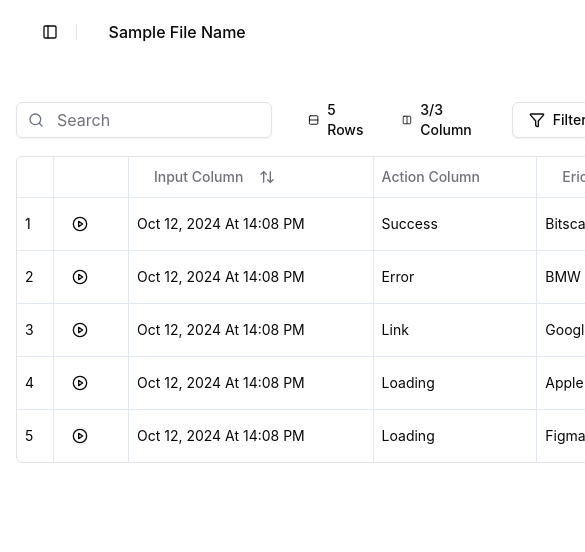
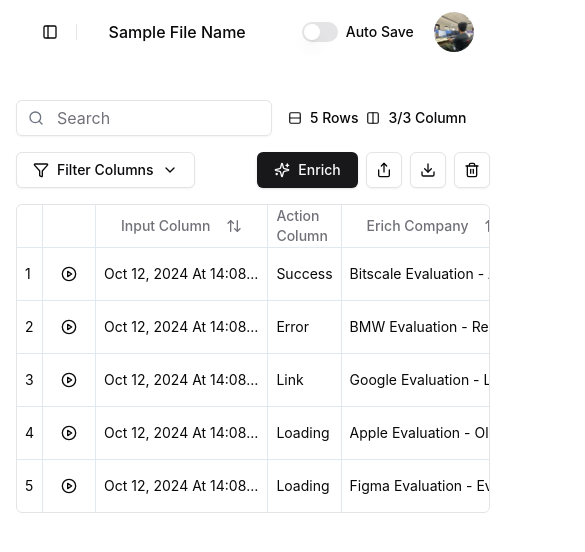
Before and after one commit to Vaibhav-tech-ai/dashboard-wfe, a React (Vite) app: page / in a window 390 px wide. Shown: the top 552 px of the page, 585 px wide, since content can reach past the window. Built offline with nearby package versions, Linux system fonts and the light colour scheme.

Commit message:
Added responsiveness to the table.

```diff
--- a/src/components/DataTable.jsx
+++ b/src/components/DataTable.jsx
@@ -61,6 +61,7 @@ import {
 } from "@/components/ui/dropdown-menu";
 
 import { useSelector } from "react-redux";
+import { useIsMobile } from "@/hooks/use-mobile";
 
 const data = [
   {
@@ -183,7 +184,7 @@ export function DataTable() {
   const [globalFilter, setGlobalFilter] = React.useState([]);
   const columns = useSelector((state) => state.root.columns);
   const [newColPop, setnewColPop] = React.useState(false);
-
+  const isMobile = useIsMobile();
   const table = useReactTable({
     data,
     columns: [
@@ -230,11 +231,12 @@ export function DataTable() {
   });
 
   return (
-    <div className="flex flex-1 flex-col gap-4 p-4 w-full">
+    <div className="flex flex-1 flex-col gap-4 p-4 w-[100%]">
+      {!isMobile ? (
         <div className="flex items-center justify-between">
-        <div className="flex items-center space-x-4 gap-5">
-          <div className="relative">
-            <Search className="absolute left-3 top-2.5 h-4 w-4 text-gray-500" />
+          <div className="flex items-center space-x-4 gap-5 flex-wrap">
+            <div className="relative ">
+              <Search className="absolute left-3 top-2.5 h-4 w-4 text-gray-500 max-w-full" />
               <Input
                 placeholder="Search"
                 className="pl-10 w-64"
@@ -242,6 +244,8 @@ export function DataTable() {
                 onChange={(event) => table.setGlobalFilter(event.target.value)}
               />
             </div>
+            <div className="flex gap-2 items-center">
+              {" "}
               <div className="flex gap-2 items-center">
                 <Rows className="w-[14px]" />
                 <span className="text-sm font-medium">{data.length} Rows</span>
@@ -252,6 +256,8 @@ export function DataTable() {
                   {columns.length - 2}/{columns.length - 2} Column
                 </span>
               </div>
+            </div>
+
             {/*
           <Button className="flex gap-2 items-center">
             <Filter className="w-[14px]" />
@@ -288,13 +294,8 @@ export function DataTable() {
                   })}
               </DropdownMenuContent>
             </DropdownMenu>
-
-          <div className="flex gap-2 items-center">
-            <ArrowUpDown className="w-[14px]" />
-            <span className="text-sm font-medium">Sort</span>
           </div>
-        </div>
-        <div className="flex items-center space-x-2 ml-auto">
+          <div className="flex items-center space-x-2">
             <Button>
               <Stars />
               Enrich
@@ -311,6 +312,87 @@ export function DataTable() {
             </Button>
           </div>
         </div>
+      ) : (
+        <div>
+          {" "}
+          <div className="flex flex-col gap-4">
+            <div className="flex items-center space-x-4">
+              <div className="relative">
+                <Search className="absolute left-3 top-2.5 h-4 w-4 text-gray-500 max-w-full" />
+                <Input
+                  placeholder="Search"
+                  className="pl-10 w-64"
+                  value={globalFilter ?? ""}
+                  onChange={(event) =>
+                    table.setGlobalFilter(event.target.value)
+                  }
+                />
+              </div>
+              <div className="flex gap-2 items-center">
+                {" "}
+                <div className="flex gap-2 items-center">
+                  <Rows className="w-[14px]" />
+                  <span className="text-sm font-medium whitespace-nowrap">
+                    {data.length} Rows
+                  </span>
+                </div>
+                <div className="flex gap-2 items-center">
+                  <Columns className="w-[14px]" />
+                  <span className="text-sm font-medium whitespace-nowrap">
+                    {columns.length - 2}/{columns.length - 2} Column
+                  </span>
+                </div>
+              </div>
+            </div>
+            <div className="flex">
+              <DropdownMenu>
+                <DropdownMenuTrigger asChild>
+                  <Button variant="outline" className="flex gap-2 items-center">
+                    <Filter className="w-[14px]" /> Filter Columns{" "}
+                    <ChevronDown />
+                  </Button>
+                </DropdownMenuTrigger>
+                <DropdownMenuContent align="end">
+                  {table
+                    .getAllColumns()
+                    .filter((column) => column.getCanHide())
+                    .map((column) => {
+                      console.log(column);
+                      return (
+                        <DropdownMenuCheckboxItem
+                          key={column.id}
+                          className="capitalize"
+                          checked={column.getIsVisible()}
+                          onCheckedChange={(value) =>
+                            column.toggleVisibility(!!value)
+                          }
+                        >
+                          {column.columnDef?.name}
+                        </DropdownMenuCheckboxItem>
+                      );
+                    })}
+                </DropdownMenuContent>
+              </DropdownMenu>
+              <div className="flex gap-2 items-center ml-auto">
+                <Button>
+                  <Stars />
+                  Enrich
+                </Button>
+                <Button variant="outline" size="icon">
+                  <Share className="h-4 w-4" />
+                </Button>
+
+                <Button variant="outline" size="icon">
+                  <Download className="h-4 w-4" />
+                </Button>
+                <Button variant="outline" size="icon">
+                  <Trash2 className="h-4 w-4" />
+                </Button>
+              </div>
+            </div>
+          </div>
+        </div>
+      )}
 
       <div className="rounded-md border overflow-x-auto">
         <Table className="min-w-full w-full relative">
--- a/src/components/Layout.jsx
+++ b/src/components/Layout.jsx
@@ -47,7 +47,7 @@ export default function Layout() {
               <div className="flex items-center justify-around gap-2 px-4">
                 <SidebarTrigger style={{ backgroundColor: "white" }} />
                 <Separator orientation="vertical" className="mr-2 h-4" />
-                <span className="px-4 text-md font-medium">
+                <span className="truncate px-4 text-md font-medium">
                   Sample File Name
                 </span>
               </div>
@@ -57,7 +57,9 @@ export default function Layout() {
                     className="hover:border-transparent focus:outline-none"
                     id="auto-save"
                   />
-                  <Label htmlFor="auto-save">Auto Save</Label>
+                  <Label htmlFor="auto-save" className="whitespace-nowrap">
+                    Auto Save
+                  </Label>
                 </div>
                 <UserMetaData />
               </div>
--- a/src/redux/initialState.jsx
+++ b/src/redux/initialState.jsx
@@ -17,7 +17,6 @@ export const initialState = {
       header: "",
       cell: ({ row }) => <></>,
       enableHiding: false,
-      enablePinning: false
     },
     {
       accessorKey: "open",
--- a/src/redux/rootSlice.jsx
+++ b/src/redux/rootSlice.jsx
@@ -1,5 +1,7 @@
 import { createSlice } from "@reduxjs/toolkit";
 import { initialState } from "./initialState.jsx";
+import { Button } from "@/components/ui/button.jsx";
+import { ArrowUpDown } from "lucide-react";
 
 export const rootSlice = createSlice({
   name: "root",
@@ -15,6 +17,20 @@ export const rootSlice = createSlice({
               {row.getValue(action.payload.accesorKey)}
             </div>
           ),
+          header: ({ column }) => {
+            return (
+              <Button
+                variant="ghost"
+                className="bg-transparent"
+                onClick={() =>
+                  column.toggleSorting(column.getIsSorted() === "asc")
+                }
+              >
+                {action.payload.header}
+                <ArrowUpDown className="ml-2 h-4 w-4" />
+              </Button>
+            );
+          },
         },
       ];
     },
```
Lines whose indentation alone changed are shown as unchanged.
